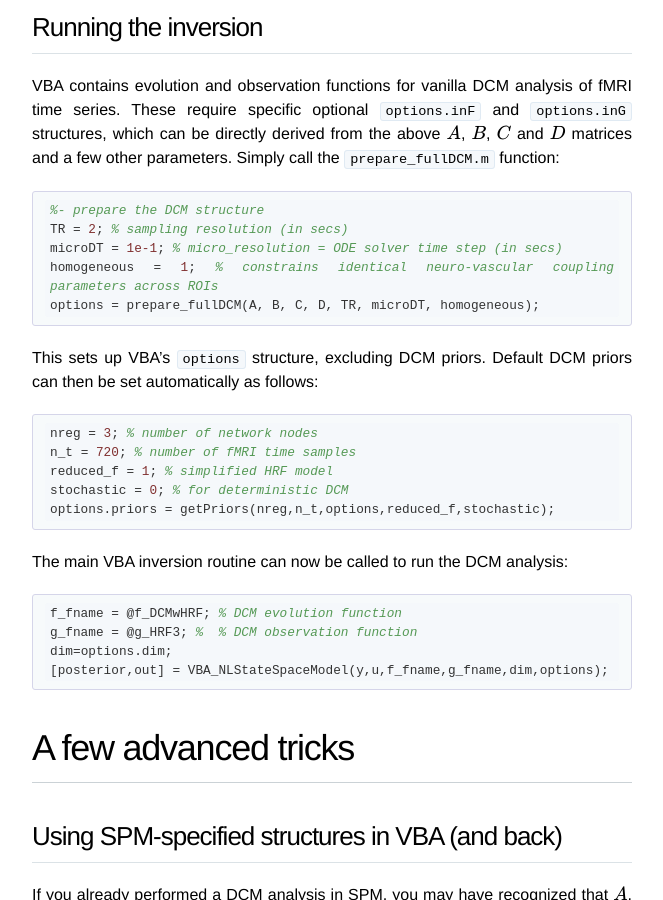
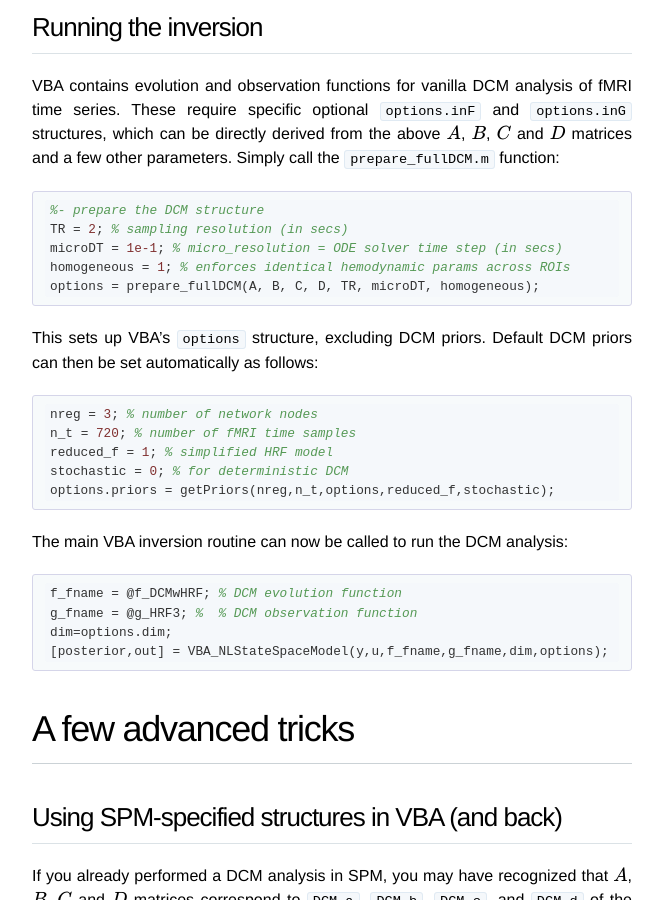
Before and after one commit to MBB-team/VBA-toolbox, a Jekyll site: the page built from _wiki/dcm.md, in a window 1280 px wide and 900 px high, scrolled down 4411 px. Shown: the whole window, without its empty margins (308-971 px from the left). Built offline with Jekyll 4.4.1, drawn with Linux system fonts in a browser that asks for light colours; nearby versions of some CDN libraries; formulas are drawn with MathJax 3.

Commit message:
Update dcm.md

````diff
--- a/_wiki/dcm.md
+++ b/_wiki/dcm.md
@@ -128,7 +128,7 @@ VBA contains evolution and observation functions for vanilla DCM analysis of fMR
 %- prepare the DCM structure
 TR = 2; % sampling resolution (in secs)
 microDT = 1e-1; % micro_resolution = ODE solver time step (in secs)
-homogeneous = 1; % constrains identical neuro-vascular coupling parameters across ROIs
+homogeneous = 1; % enforces identical hemodynamic params across ROIs
 options = prepare_fullDCM(A, B, C, D, TR, microDT, homogeneous);
 ```
 
````
